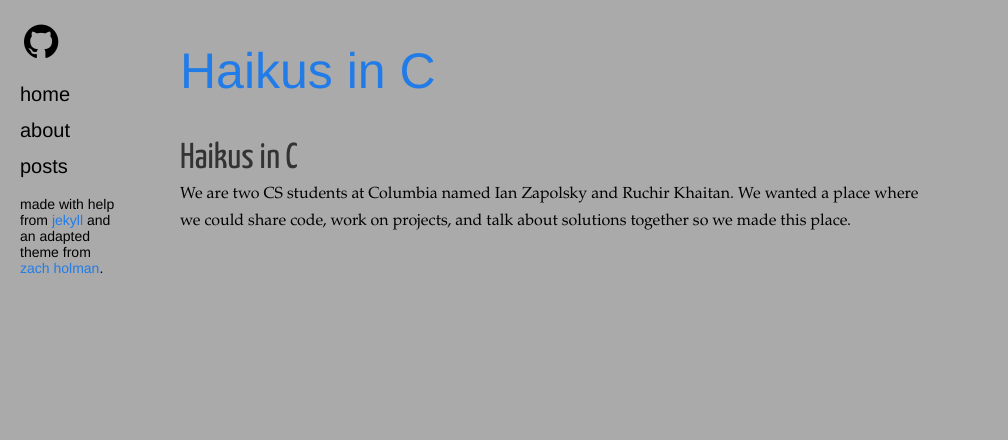
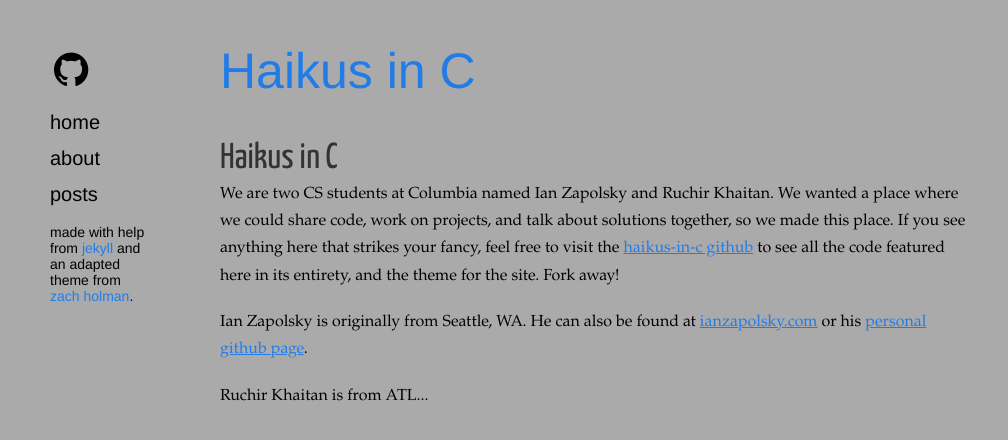
Before and after one commit to haikus-in-c/haikus-in-c.github.io, a Jekyll site: the page built from about.html, in a window 1280 px wide. Shown: the top 440 px of the page, without its empty margins (0-1008 px from the left). Built offline with Jekyll 4.4.1, drawn with Linux system fonts in a browser that asks for light colours; nearby versions of some CDN libraries; Markdown is read by kramdown in place of the engine named in the settings.

Commit message:
small changes

```diff
--- a/about.html
+++ b/about.html
@@ -9,5 +9,16 @@ title: "About"
 
   <p>We are two CS students at Columbia named Ian Zapolsky and Ruchir Khaitan.
 	 We wanted a place where we could share code, work on projects, and talk about
-	 solutions together so we made this place.</p>
+	 solutions together, so we made this place. If you see anything here that
+	 strikes your fancy, feel free to visit the <a href="https://github.com/haikus-in-c">
+	 haikus-in-c github</a> to see all the code featured here in its entirety, and the
+	 theme for the site. Fork away!</p>
+
+  <p>Ian Zapolsky is originally from Seattle, WA. He can also be found at
+	 <a href="http://www.ianzapolsky.com">ianzapolsky.com</a> or his
+	 <a href="https://github.com/ianzapolsky">personal github page</a>.
+
+  <!-- fill in personal info here -->
+  <p>Ruchir Khaitan is from ATL...</p>
+
 </section>
--- a/css/base.css
+++ b/css/base.css
@@ -10,7 +10,7 @@ a {
 
 .header {
   position: top;
-  margin-left: 180px;
+  margin-left: 220px;
   width: 300px;
   font-family: Helvetica, sans-serif; }
   .header a {
@@ -23,8 +23,8 @@ a {
 
 .sidebar {
   position: fixed;
-  left: 20px;
-  top: 20px;
+  left: 50px;
+  top: 48px;
   width: 100px;
   font-family: Helvetica, sans-serif; }
   .sidebar a {
@@ -88,7 +88,7 @@ a {
 
 .content {
   max-width: 750px;
-  margin-left: 180px;
+  margin-left: 220px;
   margin-right: 20px;
   margin-bottom: 50px; }
   .content h1 {
```
Also changed, not shown: _drafts/2013-04-12-spotify-programming-challenge-reggae.markdown (added, +21 -0 lines), _posts/2013-04-05-welcome.markdown (added, +14 -0 lines), 404.html (line endings or trailing spaces), atom.xml (line endings or trailing spaces), js/application.js (line endings or trailing spaces), 8 other files.
